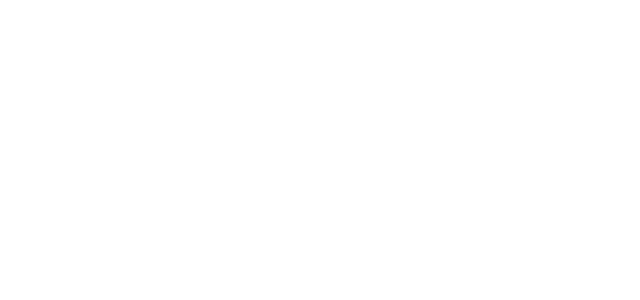
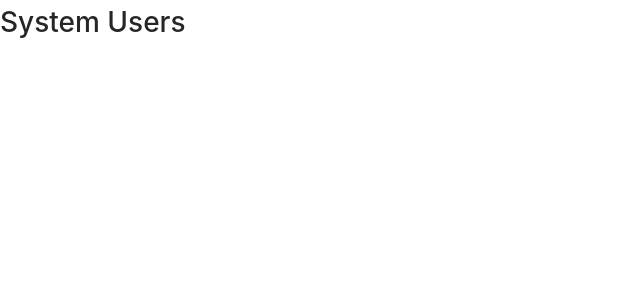
Before and after one commit to MrTechHunter/AhanOnline-Frontend, a React (Create React App) app: page /system-users in a window 1280 px wide. Before the commit this address had no page. Shown: the top 300 px of the page, without its empty margins (0-640 px from the left). Built offline with nearby package versions, Linux system fonts and the light colour scheme.

Commit message:
Teams + SystemUsers components added

```diff
--- a/src/App.js
+++ b/src/App.js
@@ -3,11 +3,6 @@
 
 // Ant Design
 import { Layout, Menu } from "antd";
-
-// Components
-// import { AddItem } from "./components/common/AddItem/AddItem";
-// import { ItemList } from "./components/common/ItemList";
-// import { UpdateItem } from "./components/common/UpdateItem";
 
 import "./App.css";
 
@@ -22,10 +17,10 @@
             <div className="logo" />
             <Menu theme="dark" mode="horizontal" defaultSelectedKeys={["1"]}>
               <Menu.Item key="1">
-                <Link to="/teams">Teams</Link>
+                <Link to="teams">Teams</Link>
               </Menu.Item>
               <Menu.Item key="2">
-                <Link to="/system-users">System users</Link>
+                <Link to="system-users">System users</Link>
               </Menu.Item>
             </Menu>
           </Header>
--- /dev/null
+++ b/src/components/SystemUsers.jsx
@@ -0,0 +1,5 @@
+import React, { Component } from "react";
+
+const SystemUsers = () => <h1>System Users</h1>;
+
+export default SystemUsers;
--- /dev/null
+++ b/src/components/Teams.jsx
@@ -0,0 +1,5 @@
+import React, { Component } from "react";
+
+const Teams = () => <h1>Teams</h1>;
+
+export default Teams;
--- a/src/index.js
+++ b/src/index.js
@@ -5,13 +5,15 @@
 import App from "./App";
 import reportWebVitals from "./reportWebVitals";
 
+import Teams from "./components/Teams";
+import SystemUsers from "./components/SystemUsers";
+
 ReactDOM.render(
   <BrowserRouter>
     <Routes>
-      <Route path="/" element={<App />}>
-        {/* <Route path="teams" element={<Teams />} /> */}
-        {/* <Route path="system-users" element={<systemUsers />} /> */}
-      </Route>
+      <Route path="/" element={<App />} />
+      <Route path="teams" element={<Teams />} />
+      <Route path="system-users" element={<SystemUsers />} />
     </Routes>
   </BrowserRouter>,
   document.getElementById("root")
```
